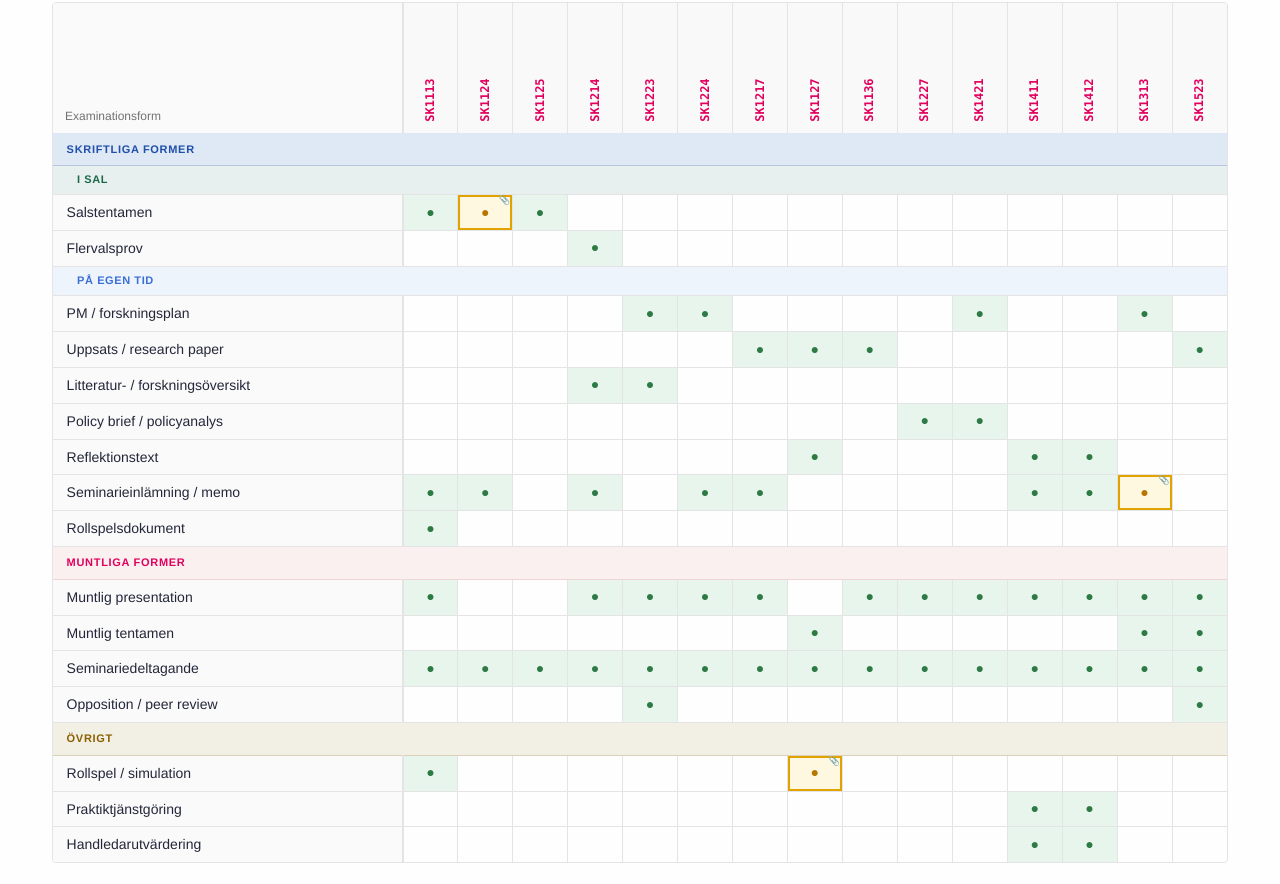
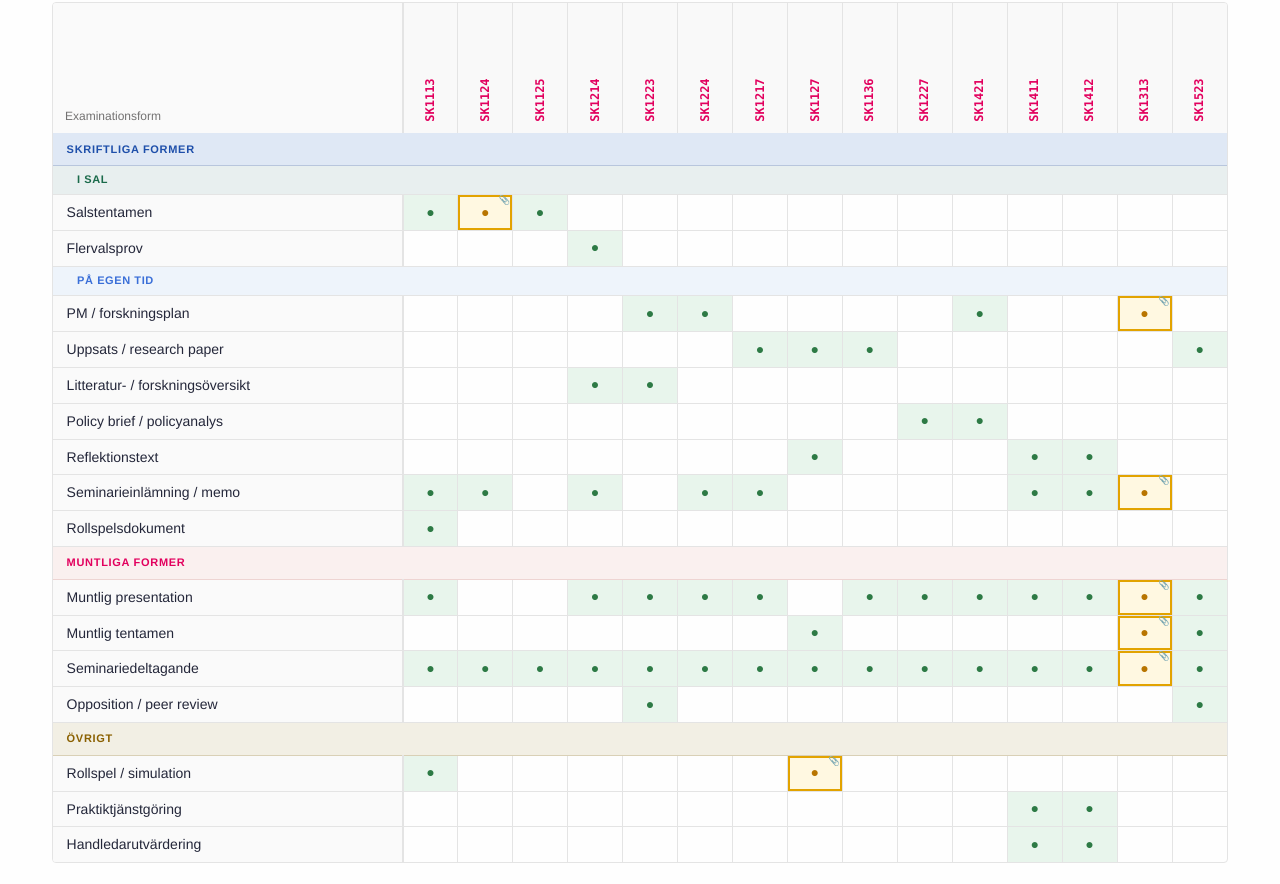
Before and after one commit to statsvetenskapgu/underlag, a plain HTML site: page s1stv-examination-matris.html in a window 1280 px wide. Shown: the part 367-1251 px from the top of the page. Drawn offline with Linux system fonts and the light colour scheme; a web font is replaced by a local one.

Commit message:
Övningsinstruktioner SK1313

```diff
--- a/s1stv-examination-matris.html
+++ b/s1stv-examination-matris.html
@@ -354,7 +354,7 @@
             <td class="match" data-code="SK1421" data-type="pm_plan"></td>
             <td class="nomatch"></td>
             <td class="nomatch"></td>
-            <td class="match" data-code="SK1313" data-type="pm_plan"></td>
+            <td class="match has-example" data-code="SK1313" data-type="pm_plan"></td>
             <td class="nomatch"></td>
           </tr>
           <tr data-type="uppsats">
@@ -481,7 +481,7 @@
             <td class="match" data-code="SK1421" data-type="muntlig_pres"></td>
             <td class="match" data-code="SK1411" data-type="muntlig_pres"></td>
             <td class="match" data-code="SK1412" data-type="muntlig_pres"></td>
-            <td class="match" data-code="SK1313" data-type="muntlig_pres"></td>
+            <td class="match has-example" data-code="SK1313" data-type="muntlig_pres"></td>
             <td class="match" data-code="SK1523" data-type="muntlig_pres"></td>
           </tr>
           <tr data-type="muntlig_tenta">
@@ -499,7 +499,7 @@
             <td class="nomatch"></td>
             <td class="nomatch"></td>
             <td class="nomatch"></td>
-            <td class="match" data-code="SK1313" data-type="muntlig_tenta"></td>
+            <td class="match has-example" data-code="SK1313" data-type="muntlig_tenta"></td>
             <td class="match" data-code="SK1523" data-type="muntlig_tenta"></td>
           </tr>
           <tr data-type="seminarium">
@@ -517,7 +517,7 @@
             <td class="match" data-code="SK1421" data-type="seminarium"></td>
             <td class="match" data-code="SK1411" data-type="seminarium"></td>
             <td class="match" data-code="SK1412" data-type="seminarium"></td>
-            <td class="match" data-code="SK1313" data-type="seminarium"></td>
+            <td class="match has-example" data-code="SK1313" data-type="seminarium"></td>
             <td class="match" data-code="SK1523" data-type="seminarium"></td>
           </tr>
           <tr data-type="opposition">
@@ -765,7 +765,19 @@
         ]
       },
       'SK1313': {
+        'pm_plan': [
+          { label: 'Övningsinstruktioner', href: 'underlag/19_exempelexaminationer/SK1313_Övningsinstruktioner.pdf' }
+        ],
         'seminarieinl': [
+          { label: 'Övningsinstruktioner', href: 'underlag/19_exempelexaminationer/SK1313_Övningsinstruktioner.pdf' }
+        ],
+        'muntlig_pres': [
+          { label: 'Övningsinstruktioner', href: 'underlag/19_exempelexaminationer/SK1313_Övningsinstruktioner.pdf' }
+        ],
+        'muntlig_tenta': [
+          { label: 'Övningsinstruktioner', href: 'underlag/19_exempelexaminationer/SK1313_Övningsinstruktioner.pdf' }
+        ],
+        'seminarium': [
           { label: 'Övningsinstruktioner', href: 'underlag/19_exempelexaminationer/SK1313_Övningsinstruktioner.pdf' }
         ]
       }
```
